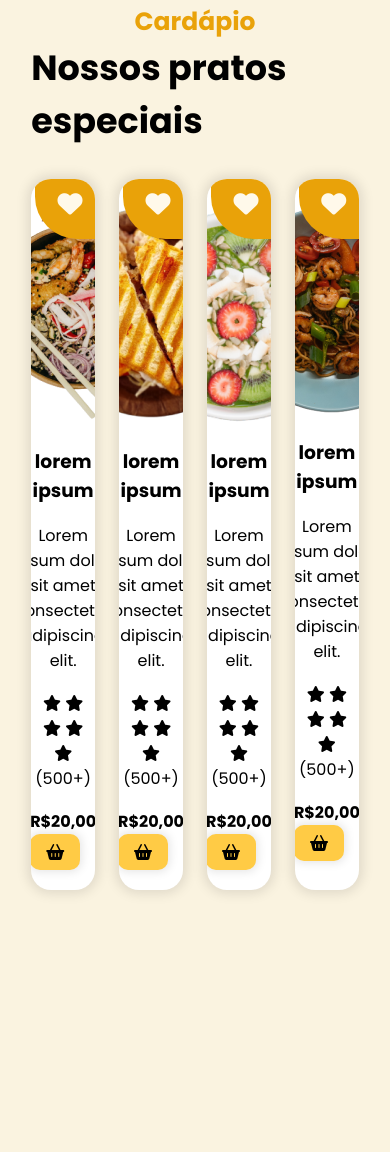
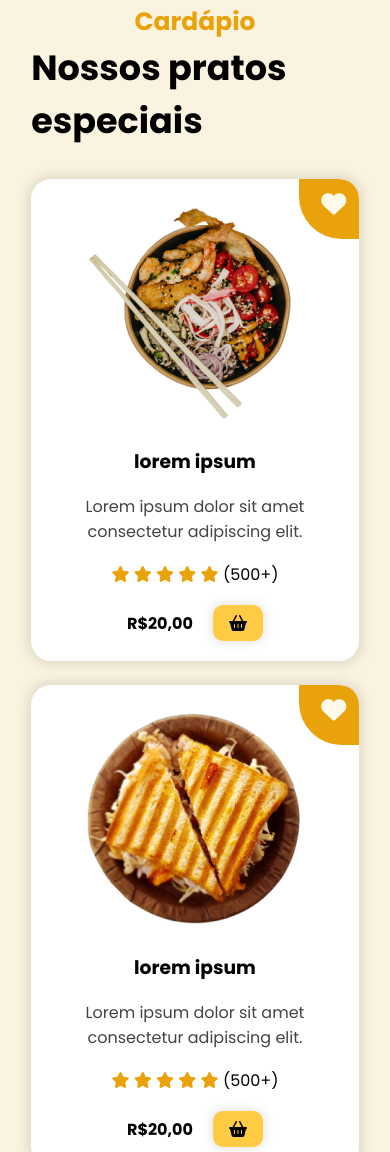
Before and after one commit to CauaHm/ladingpage_responsiva_animada, a plain HTML site: page index.html in a window 390 px wide. Shown: the part 694-1846 px from the top of the page. Before the commit the page ends 1612 px from the top, so only its background shows below. Drawn offline with nearby package versions, Linux system fonts and the light colour scheme.

Commit message:
adicionando interatividade ao favoritar mudando a cor do coração

```diff
--- a/src/scripts/script.js
+++ b/src/scripts/script.js
@@ -1,6 +1,14 @@
+  //Menu Hamburguer
 $(document).ready(function() {
+
     $('.btn_mobile').on('click', function() {
        $('.mobile_nav_list_container').toggleClass('active');
-       $('.btn_mobile').find('i ').toggleClass('fa-x');
+       $('.btn_mobile').find('i').toggleClass('fa-x');
     });
 });
+
+$(document).ready(function() {
+    $('.dish-heart').on('click', function() {
+        $('.dish-heart').find('i').toggleClass('dish-heart-active');
+    });
+});
--- a/src/styles/menu.css
+++ b/src/styles/menu.css
@@ -42,9 +42,41 @@
     right: -10px;
     top: -10px;
     border-radius: 0px 37.5px 0px 42.5px;
+    transition: color .3s ease;
+    cursor: pointer;
+}
 
+.dish-heart-active {
+    color: red;
 }
 
 .dish-description {
+    color: #434343;
+}
 
+.dish-rate i {
+    color: #e9a209;
 }
+
+.dish-price {
+    display: flex;
+    align-items: center;
+    gap: 20px;
+}
+
+@media screen and (max-width: 1119px) {
+    .dishes {
+        flex-wrap: wrap;
+        justify-content: center;
+    }
+
+    .dish {
+        width: calc(50% - 18px);
+    }
+}
+
+@media screen and (max-width: 600px) {
+    .dish {
+        width: 100%;
+    }
+}
```
